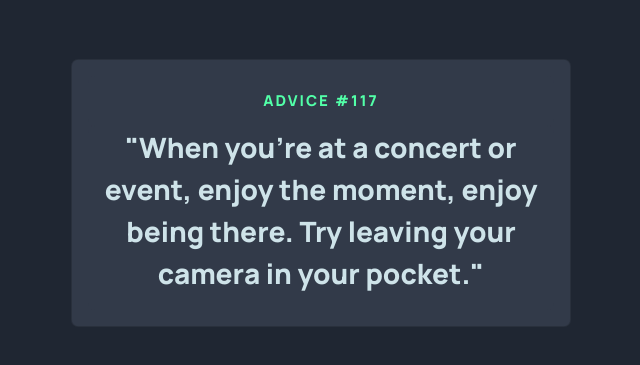
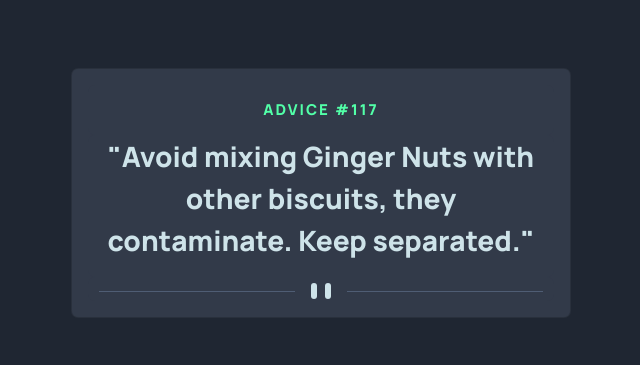
Before and after one commit to LugpDev2022/advice-generator, a React (Vite) app: page / in a window 1280 px wide. Shown: the part 207-572 px from the top of the page, without its empty margins (319-959 px from the left). Built offline with nearby package versions, Linux system fonts and the light colour scheme.

Commit message:
Make the divider

```diff
--- a/src/App.jsx
+++ b/src/App.jsx
@@ -1,10 +1,11 @@
 import React from "react";
 import { Col, Container, Modal, Row } from "react-bootstrap";
+import desktopDivider from "./assets/images/pattern-divider-desktop.svg";
+import mobileDivider from "./assets/images/pattern-divider-mobile.svg";
 
 function App() {
   const advice =
-    "When you're at a concert or event, enjoy the moment, enjoy being there. Try leaving your camera in your pocket.";
-
+    "Avoid mixing Ginger Nuts with other biscuits, they contaminate. Keep separated.";
   const id = 117;
 
   return (
@@ -29,6 +30,15 @@ function App() {
               <p className="custom-p text-center text-primary">"{advice}"</p>
             </Col>
           </Row>
+
+          <Row>
+            <Col className="justify-content-center d-flex">
+              <picture>
+                <source srcset={mobileDivider} media="(max-width: 380px)" />
+                <img src={desktopDivider} alt="no" />
+              </picture>
+            </Col>
+          </Row>
         </Container>
       </Modal.Body>
     </Modal>
--- a/src/App.scss
+++ b/src/App.scss
@@ -16,6 +16,7 @@ body {
   div > div {
     background: #323a49;
     border-radius: 7px;
+    overflow: hidden;
   }
 }
 
```
